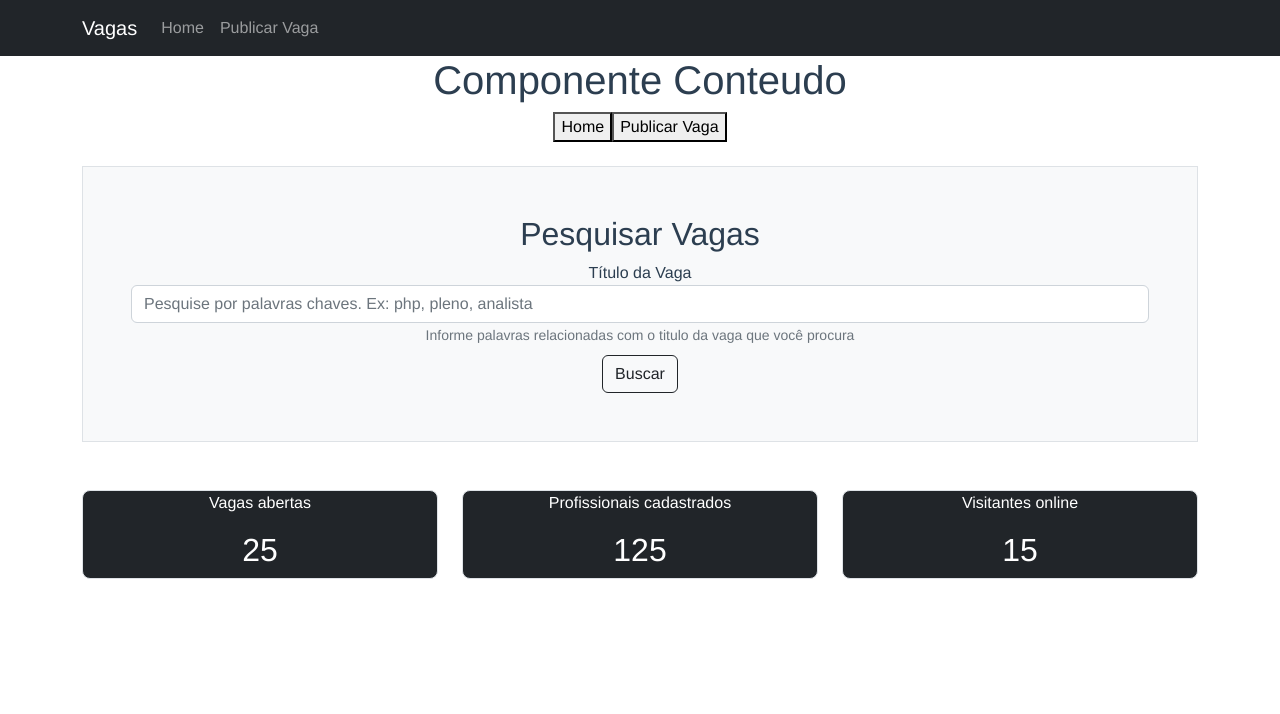
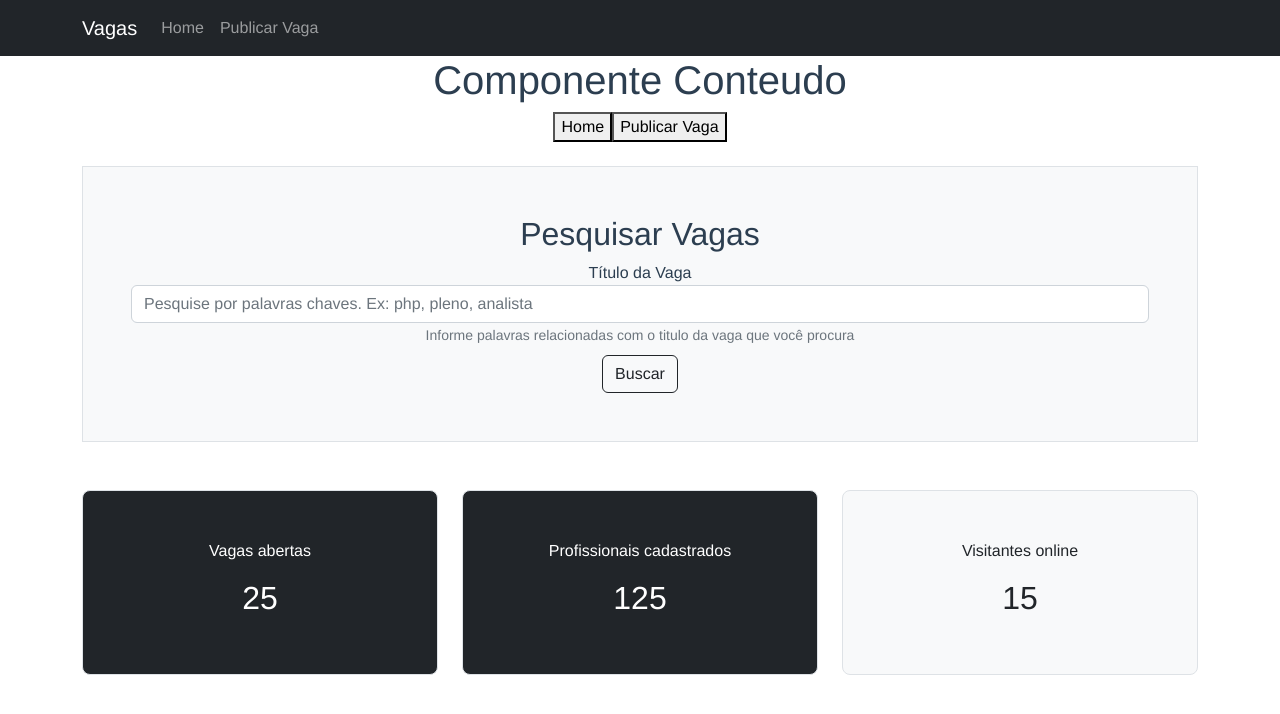
Before and after one commit to wilsonjpdev/Vagas-Front, a Vue app: page / in a window 1280 px wide. Shown: the top 714 px of the page. Built offline with nearby package versions, Linux system fonts and the light colour scheme.

Commit message:
Estilo visual computado nos indicadores

```diff
--- a/src/components/comuns/IndicadorVaga.vue
+++ b/src/components/comuns/IndicadorVaga.vue
@@ -1,5 +1,5 @@
 <template>
-  <div class="h-100 p5 rounded-3 border bg-dark text-white">
+  <div :class="estilo">
     <p>{{ titulo }}</p>
     <h2> {{ indicador }}</h2>
   </div>
@@ -7,7 +7,12 @@
 
 <script>
 export default {
-  props: ['titulo', 'indicador']
+  props: ['titulo', 'indicador', 'bg', 'color'],
+  computed: {
+    estilo() {
+      return `h100 p-5 rounded-3 border ${this.bg} ${this.color}`
+    }
+  }
 };
 </script>
 
--- a/src/components/views/HomePage.vue
+++ b/src/components/views/HomePage.vue
@@ -3,13 +3,13 @@
     <pesquisar-vaga />
     <div class="row mt-5">
       <div class="col-4">
-        <indicador-vaga titulo="Vagas abertas" indicador="25" />
+        <indicador-vaga titulo="Vagas abertas" indicador="25" bg="bg-dark" color="text-white" />
       </div>
       <div class="col-4">
-        <indicador-vaga titulo="Profissionais cadastrados" indicador="125" />
+        <indicador-vaga titulo="Profissionais cadastrados" indicador="125" bg="bg-dark" color="text-white" />
       </div>
       <div class="col-4">
-        <indicador-vaga titulo="Visitantes online" indicador="15" />
+        <indicador-vaga titulo="Visitantes online" indicador="15" bg="bg-light" color="text-dark" />
       </div>
     </div>
   </div>
```
